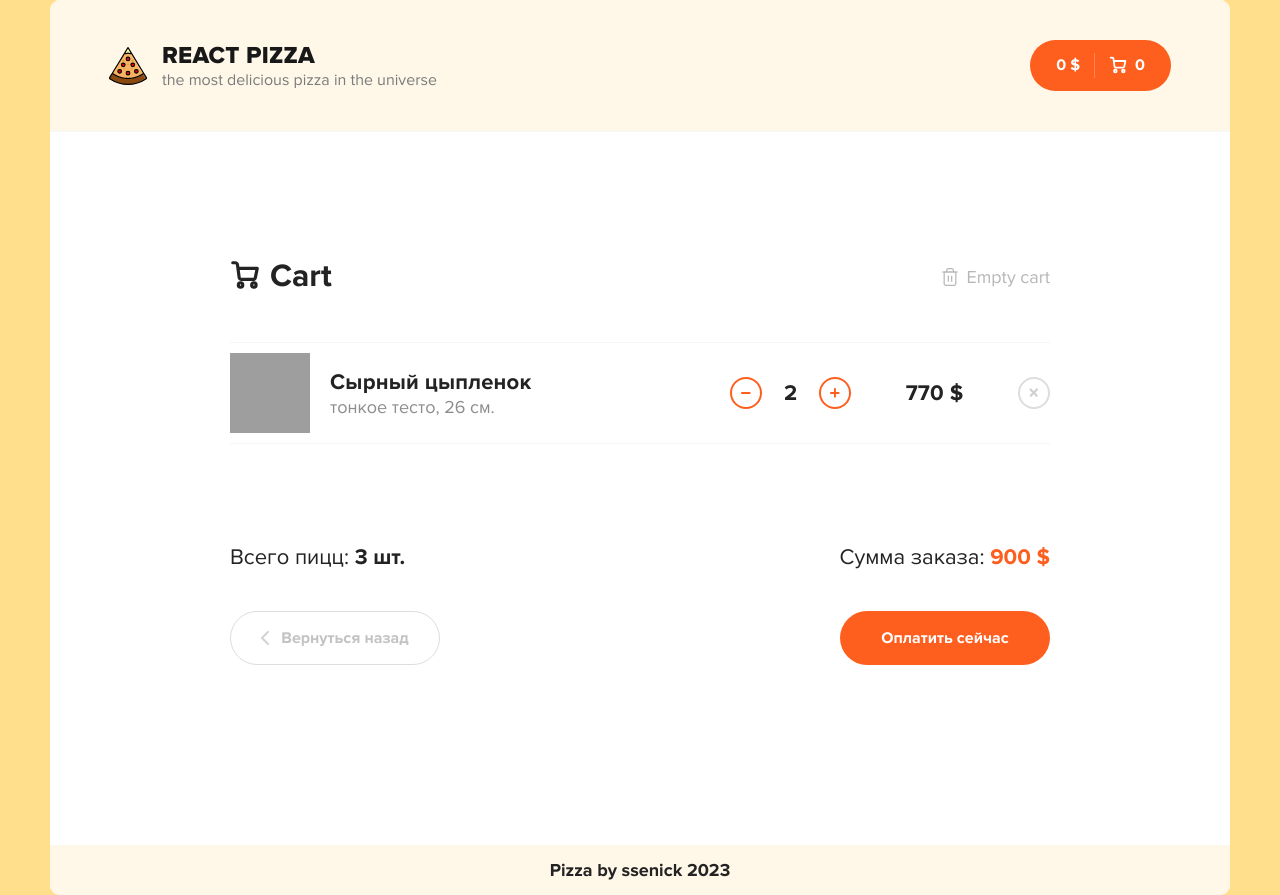
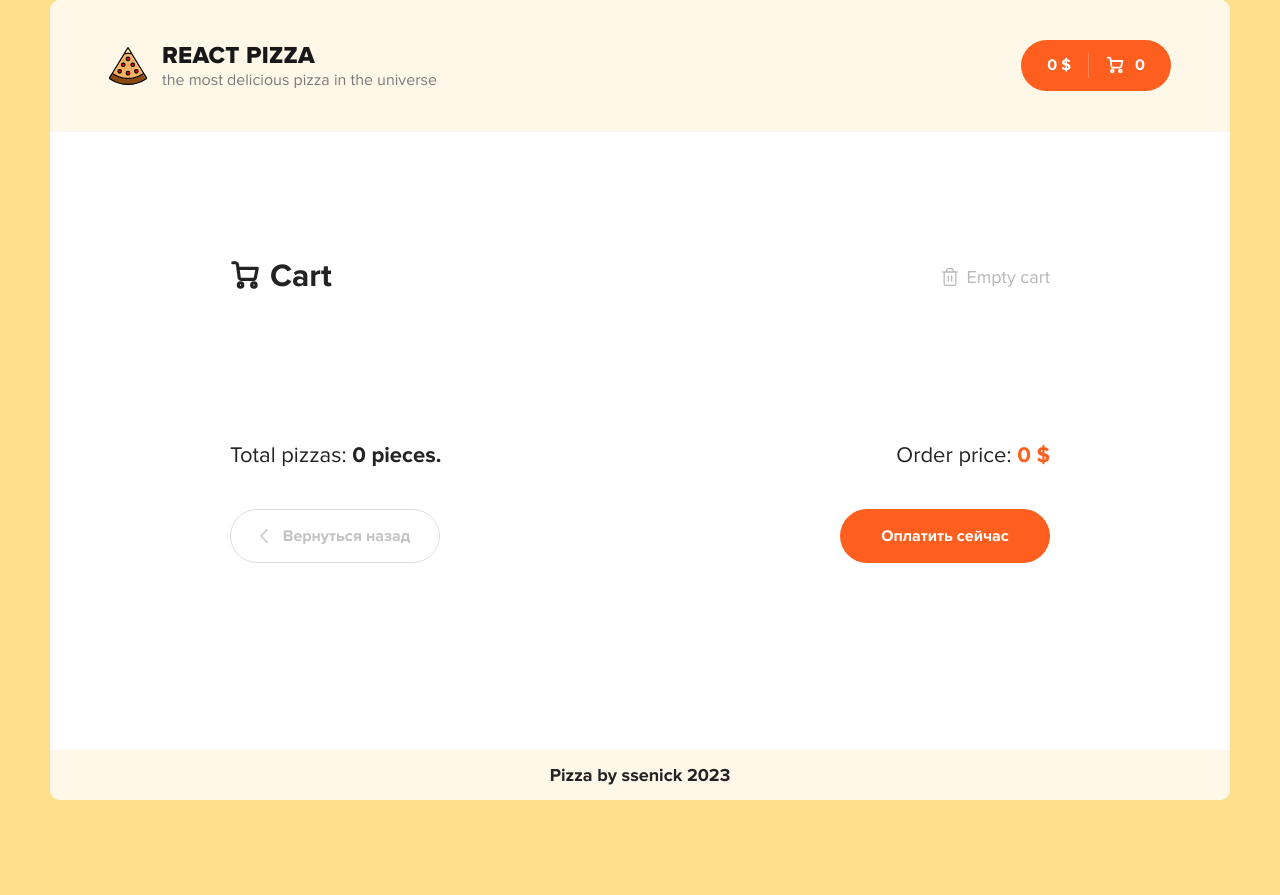
Before and after one commit to ssenick/-web-application-pizza, a React (Create React App) app: page /cart in a window 1280 px wide. After the commit the page ends 800 px from the top, so only its background shows below. Built offline with nearby package versions, Linux system fonts and the light colour scheme; grey boxes are pictures that could not be loaded.

Commit message:
carReducer + carPage not finish

```diff
--- /dev/null
+++ b/src/components/CartPizza.jsx
@@ -0,0 +1,70 @@
+import React from 'react';
+
+const CartPizza = ({name,types,sizes,imageUrl,totalPrice,totalCount}) => {
+   console.log(name,sizes)
+   return (
+      <div className="cart__item">
+         <div className="cart__item-column">
+            <div className="cart__item-img">
+               <img
+                  className="pizza-block__image"
+                  src={imageUrl}
+                  alt="Pizza"
+               />
+            </div>
+            <div className="cart__item-info">
+               <h3>{name}</h3>
+               <p>{types} dough, {sizes} sm.</p>
+            </div>
+         </div>
+         <div className="cart__item-column">
+            <div className="cart__item-count">
+               <div className="button button--outline button--circle cart__item-count-minus">
+                  <svg width="10" height="10" viewBox="0 0 10 10" fill="none"
+                       xmlns="http://www.w3.org/2000/svg">
+                     <path
+                        d="M5.92001 3.84V5.76V8.64C5.92001 9.17016 5.49017 9.6 4.96001 9.6C4.42985 9.6 4.00001 9.17016 4.00001 8.64L4 5.76L4.00001 3.84V0.96C4.00001 0.42984 4.42985 0 4.96001 0C5.49017 0 5.92001 0.42984 5.92001 0.96V3.84Z"
+                        fill="#EB5A1E"/>
+                     <path
+                        d="M5.75998 5.92001L3.83998 5.92001L0.959977 5.92001C0.429817 5.92001 -2.29533e-05 5.49017 -2.29301e-05 4.96001C-2.2907e-05 4.42985 0.429817 4.00001 0.959977 4.00001L3.83998 4L5.75998 4.00001L8.63998 4.00001C9.17014 4.00001 9.59998 4.42985 9.59998 4.96001C9.59998 5.49017 9.17014 5.92001 8.63998 5.92001L5.75998 5.92001Z"
+                        fill="#EB5A1E"/>
+                  </svg>
+
+               </div>
+               <b>{totalCount}</b>
+               <div className="button button--outline button--circle cart__item-count-plus">
+                  <svg width="10" height="10" viewBox="0 0 10 10" fill="none"
+                       xmlns="http://www.w3.org/2000/svg">
+                     <path
+                        d="M5.92001 3.84V5.76V8.64C5.92001 9.17016 5.49017 9.6 4.96001 9.6C4.42985 9.6 4.00001 9.17016 4.00001 8.64L4 5.76L4.00001 3.84V0.96C4.00001 0.42984 4.42985 0 4.96001 0C5.49017 0 5.92001 0.42984 5.92001 0.96V3.84Z"
+                        fill="#EB5A1E"/>
+                     <path
+                        d="M5.75998 5.92001L3.83998 5.92001L0.959977 5.92001C0.429817 5.92001 -2.29533e-05 5.49017 -2.29301e-05 4.96001C-2.2907e-05 4.42985 0.429817 4.00001 0.959977 4.00001L3.83998 4L5.75998 4.00001L8.63998 4.00001C9.17014 4.00001 9.59998 4.42985 9.59998 4.96001C9.59998 5.49017 9.17014 5.92001 8.63998 5.92001L5.75998 5.92001Z"
+                        fill="#EB5A1E"/>
+                  </svg>
+
+               </div>
+            </div>
+            <div className="cart__item-price">
+               <b>{totalPrice} $</b>
+            </div>
+            <div className="cart__item-remove">
+               <div className="button button--outline button--circle">
+                  <svg width="10" height="10" viewBox="0 0 10 10" fill="none"
+                       xmlns="http://www.w3.org/2000/svg">
+                     <path
+                        d="M5.92001 3.84V5.76V8.64C5.92001 9.17016 5.49017 9.6 4.96001 9.6C4.42985 9.6 4.00001 9.17016 4.00001 8.64L4 5.76L4.00001 3.84V0.96C4.00001 0.42984 4.42985 0 4.96001 0C5.49017 0 5.92001 0.42984 5.92001 0.96V3.84Z"
+                        fill="#EB5A1E"/>
+                     <path
+                        d="M5.75998 5.92001L3.83998 5.92001L0.959977 5.92001C0.429817 5.92001 -2.29533e-05 5.49017 -2.29301e-05 4.96001C-2.2907e-05 4.42985 0.429817 4.00001 0.959977 4.00001L3.83998 4L5.75998 4.00001L8.63998 4.00001C9.17014 4.00001 9.59998 4.42985 9.59998 4.96001C9.59998 5.49017 9.17014 5.92001 8.63998 5.92001L5.75998 5.92001Z"
+                        fill="#EB5A1E"/>
+                  </svg>
+
+               </div>
+            </div>
+         </div>
+      </div>
+   );
+};
+
+export default CartPizza;
--- a/src/pages/CartPage.jsx
+++ b/src/pages/CartPage.jsx
@@ -1,6 +1,20 @@
 import React from 'react';
+import {useDispatch, useSelector} from "react-redux";
+import CartPizza from "../components/CartPizza";
 
 const CartPage = () => {
+   const dispatch = useDispatch();
+   // const {pizzasItems, fullPrice, allProducts} = useSelector(({cart}) => ({
+   //    pizzasItems: cart.items,
+   //    fullPrice: cart.fullPrice,
+   //    allProducts: cart.allProducts
+   // }));
+   const pizzasItems = useSelector(({cart}) => cart.items)
+   const fullPrice = useSelector(({cart}) => cart.fullPrice)
+   const allProducts = useSelector(({cart}) => cart.allProducts)
+   console.log(pizzasItems)
+   const addedPizzas = Object.values(pizzasItems).map(item => item.items[0]);
+   console.log(addedPizzas)
    return (
       <div className="content">
          <div className="container container--cart">
@@ -37,74 +51,15 @@ const CartPage = () => {
                   </div>
                </div>
                <div className="content__items">
-                  <div className="cart__item">
-                     <div className="cart__item-column">
-                        <div className="cart__item-img">
-                           <img
-                              className="pizza-block__image"
-                              src="https://dodopizza-a.akamaihd.net/static/Img/Products/Pizza/ru-RU/b750f576-4a83-48e6-a283-5a8efb68c35d.jpg"
-                              alt="Pizza"
-                           />
-                        </div>
-                        <div className="cart__item-info">
-                           <h3>Сырный цыпленок</h3>
-                           <p>тонкое тесто, 26 см.</p>
-                        </div>
-                     </div>
-                     <div className="cart__item-column">
-                        <div className="cart__item-count">
-                           <div className="button button--outline button--circle cart__item-count-minus">
-                              <svg width="10" height="10" viewBox="0 0 10 10" fill="none"
-                                   xmlns="http://www.w3.org/2000/svg">
-                                 <path
-                                    d="M5.92001 3.84V5.76V8.64C5.92001 9.17016 5.49017 9.6 4.96001 9.6C4.42985 9.6 4.00001 9.17016 4.00001 8.64L4 5.76L4.00001 3.84V0.96C4.00001 0.42984 4.42985 0 4.96001 0C5.49017 0 5.92001 0.42984 5.92001 0.96V3.84Z"
-                                    fill="#EB5A1E"/>
-                                 <path
-                                    d="M5.75998 5.92001L3.83998 5.92001L0.959977 5.92001C0.429817 5.92001 -2.29533e-05 5.49017 -2.29301e-05 4.96001C-2.2907e-05 4.42985 0.429817 4.00001 0.959977 4.00001L3.83998 4L5.75998 4.00001L8.63998 4.00001C9.17014 4.00001 9.59998 4.42985 9.59998 4.96001C9.59998 5.49017 9.17014 5.92001 8.63998 5.92001L5.75998 5.92001Z"
-                                    fill="#EB5A1E"/>
-                              </svg>
-
-                           </div>
-                           <b>2</b>
-                           <div className="button button--outline button--circle cart__item-count-plus">
-                              <svg width="10" height="10" viewBox="0 0 10 10" fill="none"
-                                   xmlns="http://www.w3.org/2000/svg">
-                                 <path
-                                    d="M5.92001 3.84V5.76V8.64C5.92001 9.17016 5.49017 9.6 4.96001 9.6C4.42985 9.6 4.00001 9.17016 4.00001 8.64L4 5.76L4.00001 3.84V0.96C4.00001 0.42984 4.42985 0 4.96001 0C5.49017 0 5.92001 0.42984 5.92001 0.96V3.84Z"
-                                    fill="#EB5A1E"/>
-                                 <path
-                                    d="M5.75998 5.92001L3.83998 5.92001L0.959977 5.92001C0.429817 5.92001 -2.29533e-05 5.49017 -2.29301e-05 4.96001C-2.2907e-05 4.42985 0.429817 4.00001 0.959977 4.00001L3.83998 4L5.75998 4.00001L8.63998 4.00001C9.17014 4.00001 9.59998 4.42985 9.59998 4.96001C9.59998 5.49017 9.17014 5.92001 8.63998 5.92001L5.75998 5.92001Z"
-                                    fill="#EB5A1E"/>
-                              </svg>
-
-                           </div>
-                        </div>
-                        <div className="cart__item-price">
-                           <b>770 $</b>
-                        </div>
-                        <div className="cart__item-remove">
-                           <div className="button button--outline button--circle">
-                              <svg width="10" height="10" viewBox="0 0 10 10" fill="none"
-                                   xmlns="http://www.w3.org/2000/svg">
-                                 <path
-                                    d="M5.92001 3.84V5.76V8.64C5.92001 9.17016 5.49017 9.6 4.96001 9.6C4.42985 9.6 4.00001 9.17016 4.00001 8.64L4 5.76L4.00001 3.84V0.96C4.00001 0.42984 4.42985 0 4.96001 0C5.49017 0 5.92001 0.42984 5.92001 0.96V3.84Z"
-                                    fill="#EB5A1E"/>
-                                 <path
-                                    d="M5.75998 5.92001L3.83998 5.92001L0.959977 5.92001C0.429817 5.92001 -2.29533e-05 5.49017 -2.29301e-05 4.96001C-2.2907e-05 4.42985 0.429817 4.00001 0.959977 4.00001L3.83998 4L5.75998 4.00001L8.63998 4.00001C9.17014 4.00001 9.59998 4.42985 9.59998 4.96001C9.59998 5.49017 9.17014 5.92001 8.63998 5.92001L5.75998 5.92001Z"
-                                    fill="#EB5A1E"/>
-                              </svg>
-
-                           </div>
-                        </div>
-                     </div>
-                  </div>
-
+                  {addedPizzas && addedPizzas.map(item =>
+                  <CartPizza totalCount={pizzasItems[item.id].totalPizzas} totalPrice={pizzasItems[item.id].totalPricePizzas} key={item.name} name={item.name}  types={item.types} sizes={item.sizes} imageUrl={item.imageUrl}/>
+                  )}
 
                </div>
                <div className="cart__bottom">
                   <div className="cart__bottom-details">
-                     <span> Всего пицц: <b>3 шт.</b> </span>
-                     <span> Сумма заказа: <b>900 $</b> </span>
+                     <span> Total pizzas: <b>{allProducts} pieces.</b> </span>
+                     <span> Order price: <b>{fullPrice} $</b> </span>
                   </div>
                   <div className="cart__bottom-buttons">
                      <a href="/" className="button button--outline button--add go-back-btn">
--- a/src/scss/components/_button.scss
+++ b/src/scss/components/_button.scss
@@ -12,6 +12,7 @@
   cursor: pointer;
   transition: background-color $duration ease-in-out, border-color $duration ease-in-out;
   border: 1px solid transparent;
+  gap: 3px;
   @include noselect();
   >*{
     white-space: nowrap;
@@ -136,8 +137,7 @@
       font-size: 13px;
       line-height: 22px;
       position: relative;
-      top: -1px;
-      left: 3px;
+
     }
   }
 
--- a/src/store/cartReducer.js
+++ b/src/store/cartReducer.js
@@ -6,24 +6,33 @@ const defaultState = {
 
 const SET_CART = "SET_CART";
 
+const getTotalPrice = (arr) => arr.reduce((acc, item) => item.price + acc, 0)
 export const cartReducer = (state = defaultState, action) => {
    switch (action.type) {
       case SET_CART: {
-         const newCartsPizzas = {
-            ...state.items,
-            [action.payload.id]: !state.items[action.payload.id]
+         const pizzas =
+            !state.items[action.payload.id]
                ?
                [action.payload]
                :
-               [...state.items[action.payload.id], action.payload]
+               [...state.items[action.payload.id].items, action.payload]
+
+         const newCartsPizzas = {
+            ...state.items,
+            [action.payload.id]: {
+               items: pizzas,
+               totalPizzas: pizzas.length,
+               totalPricePizzas: getTotalPrice(pizzas)
+            }
          }
-         const newCartsPizzasToArray = Object.values(newCartsPizzas)
+
+         const newCartsPizzasToArray = Object.values(newCartsPizzas).map(item => item.items);
          const arrFinal = [].concat.apply([], newCartsPizzasToArray);
 
          return {
             ...state,
             items: newCartsPizzas,
-            fullPrice: arrFinal.reduce((acc, item)=>item.price + acc,0),
+            fullPrice: getTotalPrice(arrFinal),
             allProducts: Object.keys(arrFinal).length,
          }
       }
```
Also changed, not shown: src/components/PizzaBlock/PizzaBlock.jsx (+8 -7 lines), src/pages/HomePage.jsx (+7 -2 lines).
